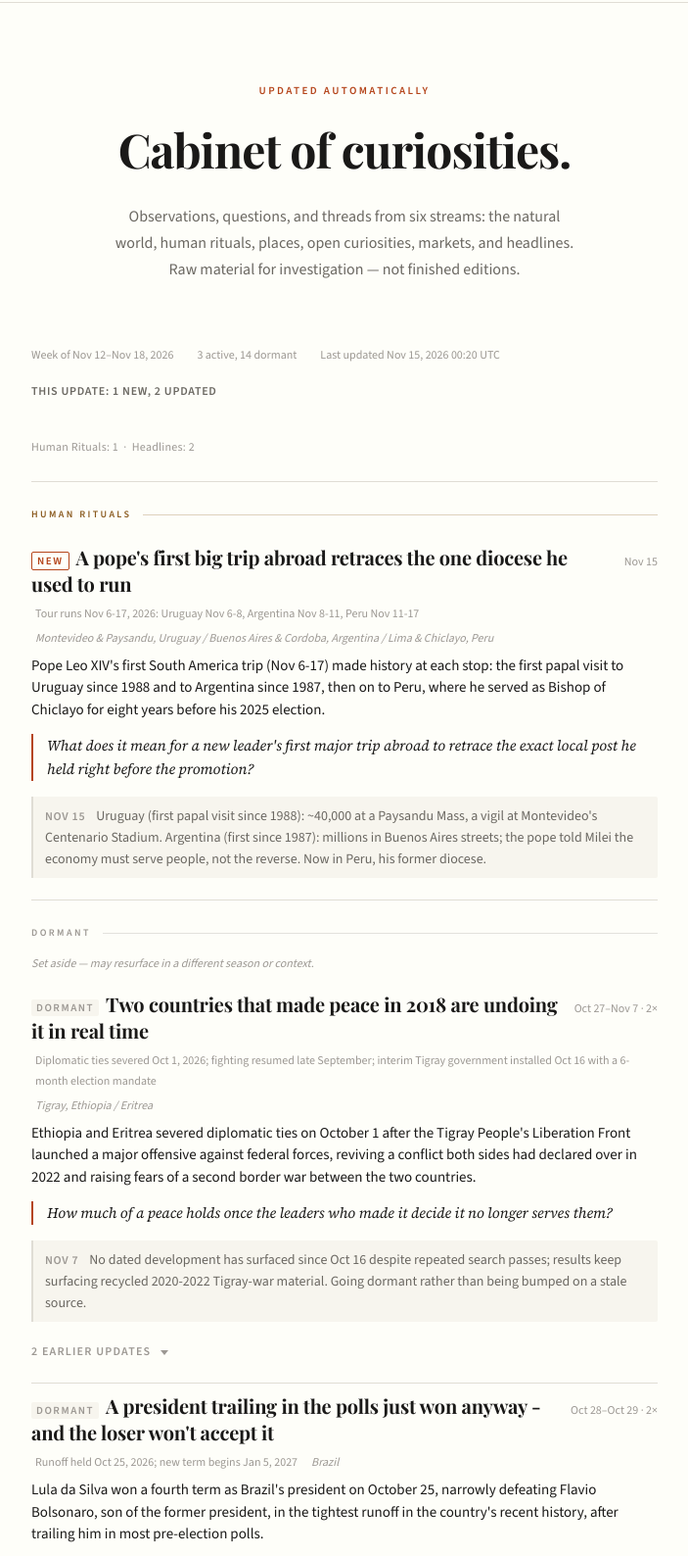
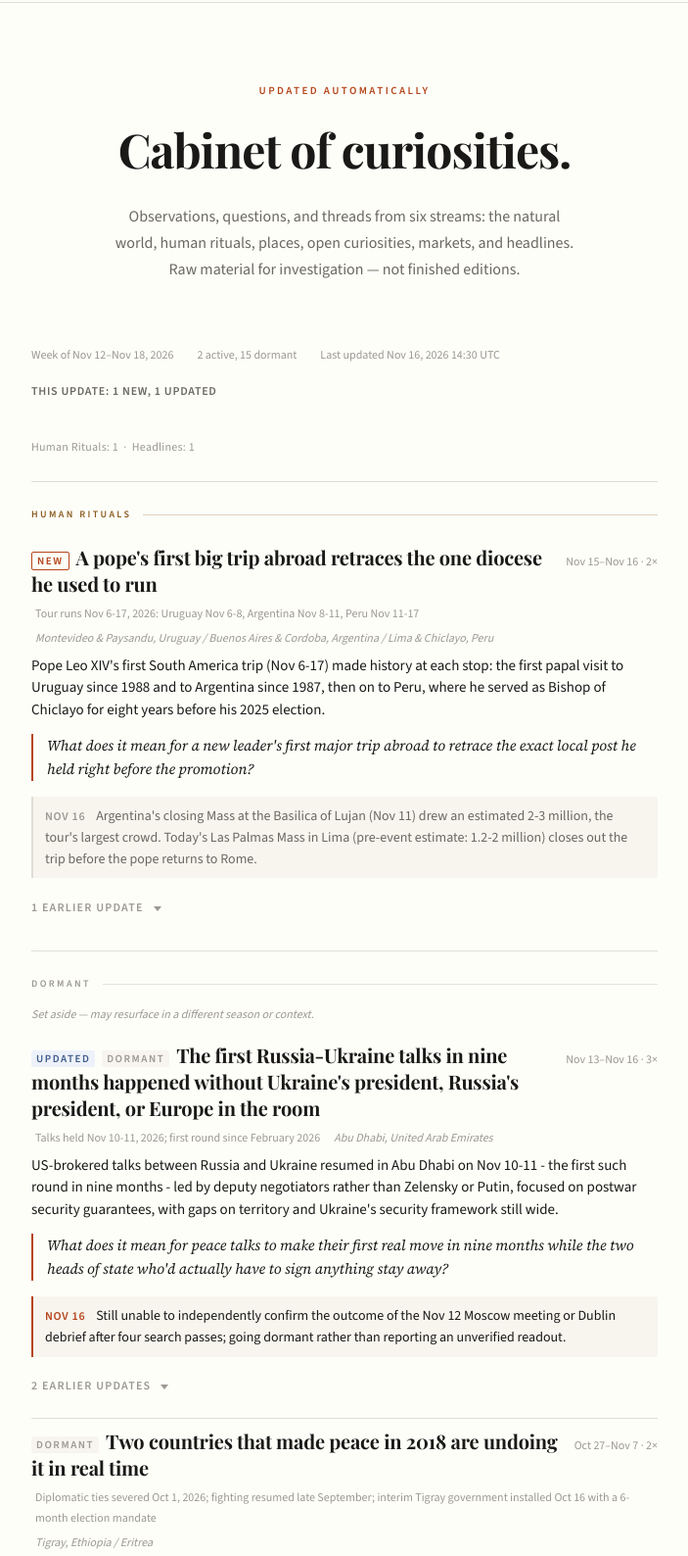
Before and after one commit to bdavey619/why-today, a plain HTML site: page docs/storylines/index.html in a window 1280 px wide. Shown: the part 85-1673 px from the top of the page at 98% size, without its empty margins (288-991 px from the left). Drawn offline with nearby package versions, Linux system fonts and the light colour scheme; a web font is replaced by a local one.

Commit message:
Dormant Russia-Ukraine talks (unconfirmable outcome); bump Pope Leo tour
Russia-Ukraine: after four cycles of searching, still no independently
verifiable readout of the planned Nov 12 Moscow meeting (Putin/Witkoff/
Kushner) or the same-day Dublin debrief with Zelensky. Search kept
surfacing either recycled "no breakthrough" language from the Dec 2025/
Jan/Sept 2026 rounds, or specific but unconfirmable claims (Newsweek,
Kyiv Post) that two corroborating domains (kremlin.ru, azat.tv) could
not verify because they're outside this session's allowed network
domains. Marking dormant rather than reporting an unverified outcome.

Pope Leo tour: added the Nov 11 closing Mass at Lujan, Argentina -
an estimated 2-3 million attendees, the tour's largest crowd - and
noted today's (Nov 16) Las Palmas farewell Mass in Lima, which hadn't
been reported on yet as of this search (pre-event estimates only:
1.2-2 million).

Left standing after genuine search effort: source_date now lags
last_seen by 5 days on the Pope Leo card (the Nov 11 Lujan source is
the freshest confirmed report found; no coverage of today's Lima Mass
has been published yet) and by 4 days on the France card (same as
last cycle - no report of the Nov 13 Matignon meeting's outcome has
surfaced). Also left standing, as every prior cycle: validate_patterns'
"recognitions must be a non-empty list" error (zero recognitions;
audit run, no 3+ cross-domain convergence found) and pre-existing
soft word-count warnings on older cards.

Co-Authored-By: Claude Sonnet 5 <noreply@anthropic.com>
Claude-Session: https://claude.ai/code/session_014LpYdz46dPZ6cPf1k2ZnWf

```diff
--- a/docs/storylines/index.html
+++ b/docs/storylines/index.html
@@ -27,13 +27,13 @@
 
   <div class="storylines-meta-bar">
     <span>Week of Nov 12&ndash;Nov 18, 2026</span>
-    <span>3 active, 14 dormant</span>
-    <span>Last updated Nov 15, 2026 00:20 UTC</span>
+    <span>2 active, 15 dormant</span>
+    <span>Last updated Nov 16, 2026 14:30 UTC</span>
   </div>
 
-  <div class="storylines-cycle-bar">This update: 1 new, 2 updated</div>
+  <div class="storylines-cycle-bar">This update: 1 new, 1 updated</div>
 
-  <div class="stream-summary">Human Rituals: 1 &nbsp;&middot;&nbsp; Headlines: 2</div>
+  <div class="stream-summary">Human Rituals: 1 &nbsp;&middot;&nbsp; Headlines: 1</div>
 
   <div class="storylines-section">
   <div class="stream-section" data-stream="human_rituals">
@@ -41,16 +41,24 @@
     <ul class="storyline-list">
       <li class="storyline-item">
         <div class="storyline-row">
-          <span class="storyline-main"><span class="curiosity-change change-new">new</span> <a href="https://andina.pe/ingles/noticia-welcome-home-pope-leo-xiv-is-now-in-his-beloved-peru-1099552.aspx" class="storyline-moment" target="_blank" rel="noopener">A pope&#x27;s first big trip abroad retraces the one diocese he used to run</a></span>
-          <span class="storyline-freshness">Nov 15</span>
+          <span class="storyline-main"><span class="curiosity-change change-new">new</span> <a href="https://batimes.com.ar/news/amp/argentina/over-three-million-attend-pope-leos-final-mass-in-lujan.phtml" class="storyline-moment" target="_blank" rel="noopener">A pope&#x27;s first big trip abroad retraces the one diocese he used to run</a></span>
+          <span class="storyline-freshness">Nov 15&ndash;Nov 16 &middot; 2&times;</span>
         </div>
         <p class="storyline-meta"><span class="curiosity-season">Tour runs Nov 6-17, 2026: Uruguay Nov 6-8, Argentina Nov 8-11, Peru Nov 11-17</span> <span class="curiosity-location">Montevideo &amp; Paysandu, Uruguay / Buenos Aires &amp; Cordoba, Argentina / Lima &amp; Chiclayo, Peru</span></p>
         <p class="curiosity-observation">Pope Leo XIV&#x27;s first South America trip (Nov 6-17) made history at each stop: the first papal visit to Uruguay since 1988 and to Argentina since 1987, then on to Peru, where he served as Bishop of Chiclayo for eight years before his 2025 election.</p>
         <p class="curiosity-question">What does it mean for a new leader&#x27;s first major trip abroad to retrace the exact local post he held right before the promotion?</p>
         <p class="curiosity-latest">
-          <span class="latest-date">Nov 15</span>
-          Uruguay (first papal visit since 1988): ~40,000 at a Paysandu Mass, a vigil at Montevideo&#x27;s Centenario Stadium. Argentina (first since 1987): millions in Buenos Aires streets; the pope told Milei the economy must serve people, not the reverse. Now in Peru, his former diocese.
+          <span class="latest-date">Nov 16</span>
+          Argentina&#x27;s closing Mass at the Basilica of Lujan (Nov 11) drew an estimated 2-3 million, the tour&#x27;s largest crowd. Today&#x27;s Las Palmas Mass in Lima (pre-event estimate: 1.2-2 million) closes out the trip before the pope returns to Rome.
         </p>
+        <details class="history-details">
+          <summary class="history-toggle">
+            <span class="history-toggle-label">1 earlier update</span>
+          </summary>
+          <ul class="history-list">
+          <li class="history-item"><span class="history-date">Nov 15</span>Uruguay (first papal visit since 1988): ~40,000 at a Paysandu Mass, a vigil at Montevideo&#x27;s Centenario Stadium. Argentina (first since 1987): millions in Buenos Aires streets; the pope told Milei the economy must serve people, not the reverse. Now in Peru, his former diocese.</li>
+          </ul>
+        </details>
       </li>
     </ul>
   </div>
@@ -58,6 +66,28 @@
     <p class="stream-label">Dormant</p>
     <p class="stream-dormant-note">Set aside — may resurface in a different season or context.</p>
     <ul class="storyline-list">
+      <li class="storyline-item">
+        <div class="storyline-row">
+          <span class="storyline-main"><span class="curiosity-change change-updated">updated</span> <span class="curiosity-status status-dormant">dormant</span> <a href="https://www.dailysabah.com/world/europe/us-envoys-head-for-moscow-as-trilateral-talks-on-ukraine-war-end/amp" class="storyline-moment" target="_blank" rel="noopener">The first Russia-Ukraine talks in nine months happened without Ukraine&#x27;s president, Russia&#x27;s president, or Europe in the room</a></span>
+          <span class="storyline-freshness">Nov 13&ndash;Nov 16 &middot; 3&times;</span>
+        </div>
+        <p class="storyline-meta"><span class="curiosity-season">Talks held Nov 10-11, 2026; first round since February 2026</span> <span class="curiosity-location">Abu Dhabi, United Arab Emirates</span></p>
+        <p class="curiosity-observation">US-brokered talks between Russia and Ukraine resumed in Abu Dhabi on Nov 10-11 - the first such round in nine months - led by deputy negotiators rather than Zelensky or Putin, focused on postwar security guarantees, with gaps on territory and Ukraine&#x27;s security framework still wide.</p>
+        <p class="curiosity-question">What does it mean for peace talks to make their first real move in nine months while the two heads of state who&#x27;d actually have to sign anything stay away?</p>
+        <p class="curiosity-latest is-current">
+          <span class="latest-date">Nov 16</span>
+          Still unable to independently confirm the outcome of the Nov 12 Moscow meeting or Dublin debrief after four search passes; going dormant rather than reporting an unverified readout.
+        </p>
+        <details class="history-details">
+          <summary class="history-toggle">
+            <span class="history-toggle-label">2 earlier updates</span>
+          </summary>
+          <ul class="history-list">
+          <li class="history-item"><span class="history-date">Nov 14</span>Talks concluded Nov 11 with a prisoner-exchange agreement as the only concrete result - no breakthrough on territory. Russia declined to meet European/NATO officials also present in Abu Dhabi; US envoys now head to Moscow to meet Putin directly.</li>
+          <li class="history-item"><span class="history-date">Nov 13</span>US-brokered Russia-Ukraine talks opened Nov 10 in Abu Dhabi, the first round since February, led by deputy negotiators (Umerov, Medinsky) rather than Zelensky or Putin. Focused on postwar security guarantees; Russia resists European involvement; no outcome reported yet.</li>
+          </ul>
+        </details>
+      </li>
       <li class="storyline-item">
         <div class="storyline-row">
           <span class="storyline-main"><span class="curiosity-status status-dormant">dormant</span> <a href="https://www.africanews.com/2026/10/16/ethiopia-appoints-interim-tigray-government-after-tplf-ouster/" class="storyline-moment" target="_blank" rel="noopener">Two countries that made peace in 2018 are undoing it in real time</a></span>
@@ -151,13 +181,13 @@
       </li>
       <li class="storyline-item">
         <div class="storyline-row">
-          <span class="storyline-main"><span class="curiosity-change change-updated">updated</span> <span class="curiosity-status status-dormant">dormant</span> <span class="storyline-potential potential-medium">medium</span> <a href="https://www.livescience.com/archaeology/cryptic-padlock-from-a-400-year-old-shipwreck-finally-opened-but-it-leaves-a-mystery" class="storyline-moment" target="_blank" rel="noopener">A padlock sealed in 1583 finally opened - the four-letter code inside still means nothing to anyone</a></span>
+          <span class="storyline-main"><span class="curiosity-status status-dormant">dormant</span> <span class="storyline-potential potential-medium">medium</span> <a href="https://www.livescience.com/archaeology/cryptic-padlock-from-a-400-year-old-shipwreck-finally-opened-but-it-leaves-a-mystery" class="storyline-moment" target="_blank" rel="noopener">A padlock sealed in 1583 finally opened - the four-letter code inside still means nothing to anyone</a></span>
           <span class="storyline-freshness">Nov 9&ndash;Nov 14 &middot; 2&times;</span>
         </div>
         <p class="storyline-meta"><span class="curiosity-season">Ship wrecked Dec 1583; hoard recovered 1996-2017; code cracked and announced Nov 4, 2026</span> <span class="curiosity-location">Cardiff, Wales (shipwreck off the Welsh coast)</span></p>
         <p class="curiosity-observation">A CT scan let Cardiff University researchers crack the code on a 1583 shipwreck&#x27;s brass combination lock - the four letters &#x27;ANCE&#x27; opened it, but nobody knows what the word meant to its owner.</p>
         <p class="curiosity-question">What does it mean to finally solve a 443-year-old puzzle and have the answer turn out to be a different, unsolvable one?</p>
-        <p class="curiosity-latest is-current">
+        <p class="curiosity-latest">
           <span class="latest-date">Nov 14</span>
           No further development to report - the discovery and its exhibit placement are fully covered. Going dormant rather than restating the same facts.
         </p>
```
Also changed, not shown: docs/storylines/data.json (+18 -10 lines).
